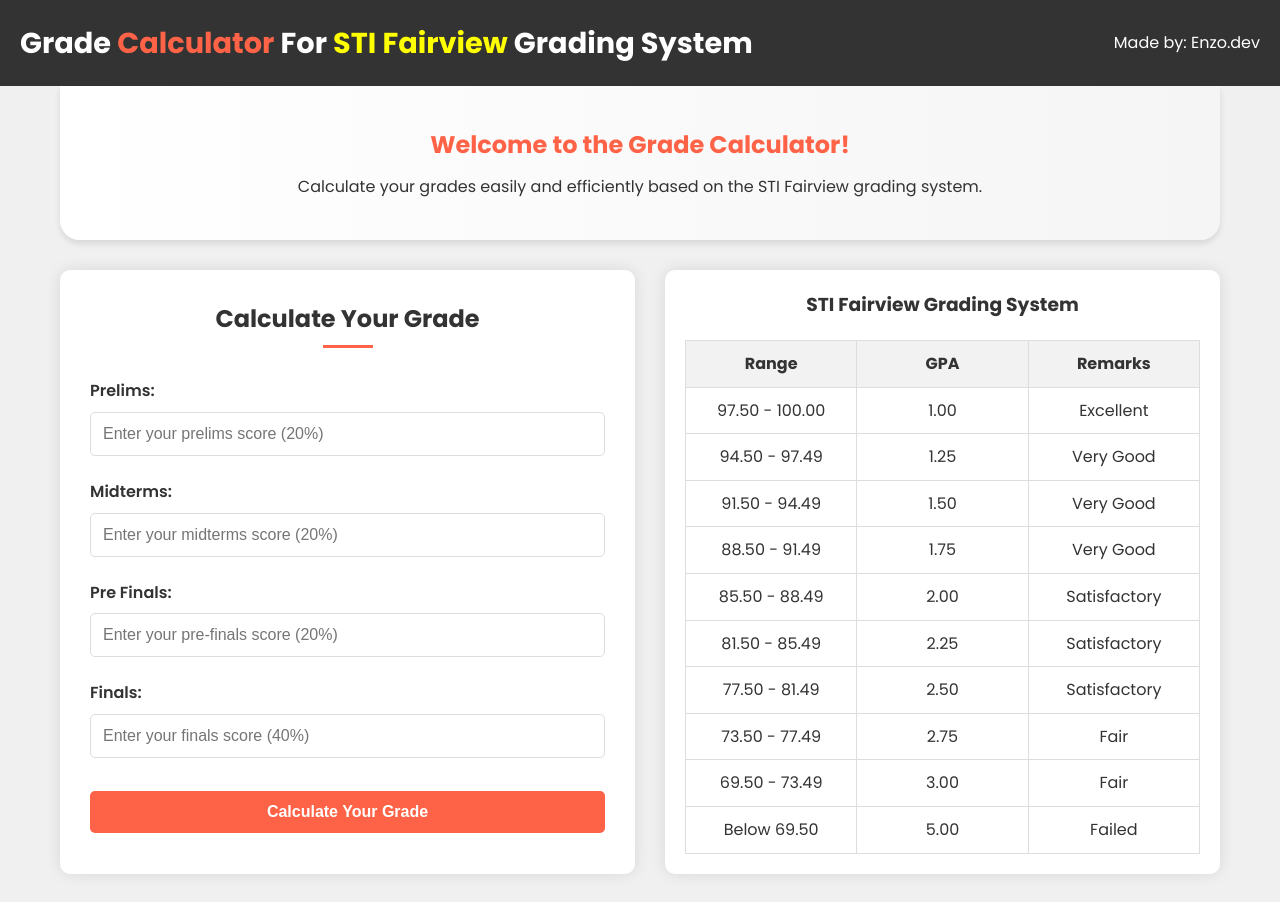
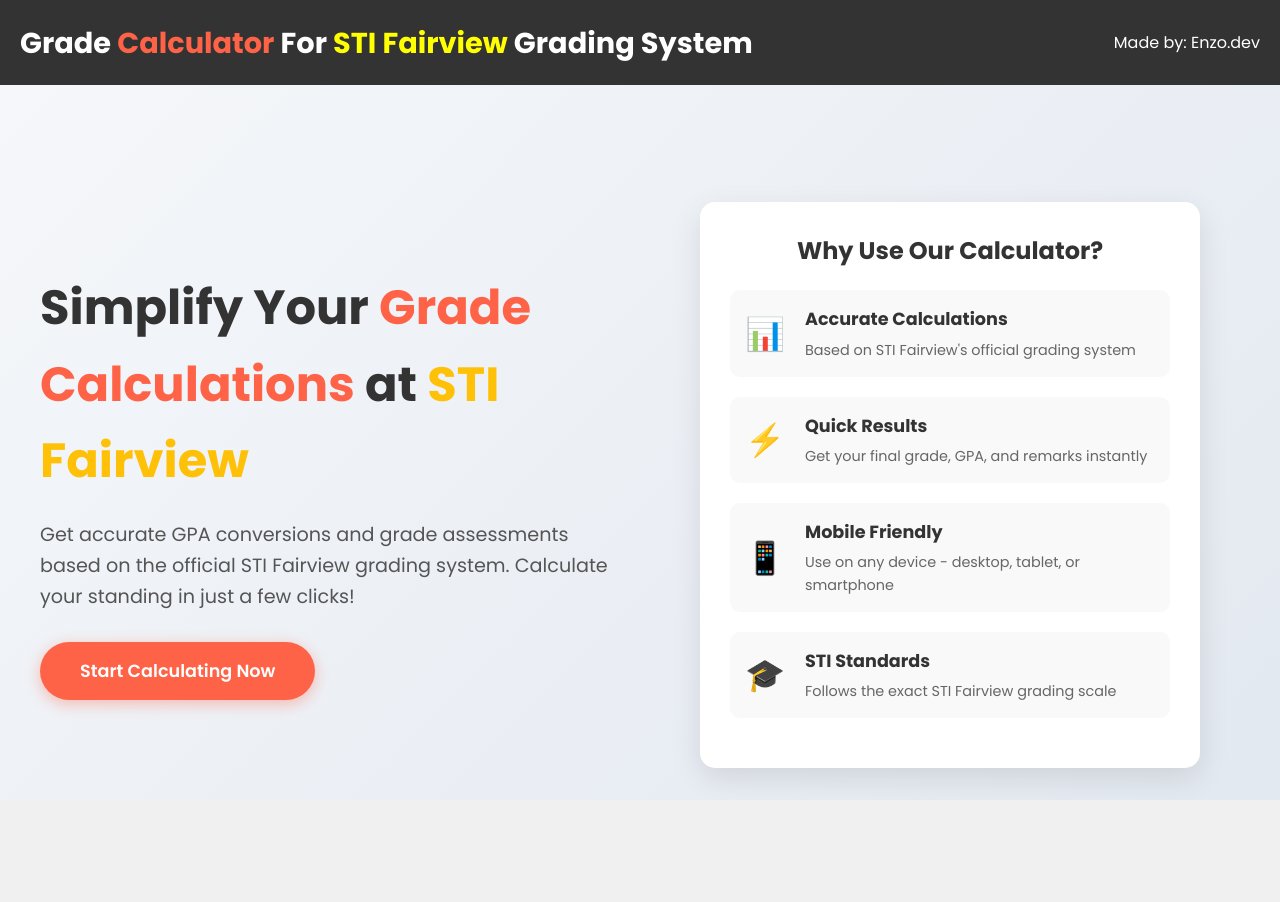
Before and after one commit to EnzoSoti/somethingnew, a plain HTML site: page index.html in a window 1280 px wide. After the commit the page ends 800 px from the top, so only its background shows below. Drawn offline with nearby package versions, Linux system fonts and the light colour scheme.

Commit message:
added a landing page

```diff
--- a/index.css
+++ b/index.css
@@ -79,7 +79,7 @@ nav h1 .fairview {
     box-shadow: 0 0 15px rgba(0, 0, 0, 0.1);
     padding: 30px;
     flex: 1;
-    min-width: 0; /* Prevents flex items from overflowing */
+    min-width: 0;
 }
 
 .grade-container h2 {
@@ -205,7 +205,7 @@ nav h1 .fairview {
     box-shadow: 0 0 15px rgba(0, 0, 0, 0.1);
     padding: 20px;
     flex: 1;
-    min-width: 0; /* Prevents flex items from overflowing */
+    min-width: 0;
 }
 
 .grading-system h3 {
@@ -217,7 +217,7 @@ nav h1 .fairview {
 .grading-table {
     width: 100%;
     border-collapse: collapse;
-    table-layout: fixed; /* Prevents table from overflowing */
+    table-layout: fixed;
 }
 
 .grading-table th, .grading-table td {
@@ -229,6 +229,22 @@ nav h1 .fairview {
 .grading-table th {
     background-color: #f2f2f2;
     font-weight: bold;
+}
+
+.back-link {
+    display: inline-block;
+    margin-top: 15px;
+    padding: 8px 20px;
+    background-color: #333;
+    color: white;
+    text-decoration: none;
+    border-radius: 5px;
+    font-weight: 500;
+    transition: background-color 0.3s ease;
+}
+
+.back-link:hover {
+    background-color: #555;
 }
 
 /* Improved Responsive Design */
--- a/index.html
+++ b/index.html
@@ -3,12 +3,12 @@
 <head>
     <meta charset="UTF-8">
     <meta name="viewport" content="width=device-width, initial-scale=1.0">
-    <title>Grade Calculator</title>
+    <title>STI Fairview Grade Calculator</title>
     <link rel="stylesheet" type="text/css" href="https://cdn.jsdelivr.net/npm/toastify-js/src/toastify.min.css">
     <link rel="stylesheet" href="https://fonts.googleapis.com/css2?family=Poppins:wght@300;400;500;600;700&display=swap">
     <link rel="stylesheet" href="./index.css">
-    <link rel="stylesheet" href="./grade.css">
     <link rel="icon" href="./My Logo.png">
+    <link rel="stylesheet" href="./landing.css">
 </head>
 <body>
     <nav>
@@ -17,104 +17,59 @@
     </nav>
 
     <main>
-        <div class="welcome-section">
-            <h2>Welcome to the Grade Calculator!</h2>
-            <p>Calculate your grades easily and efficiently based on the STI Fairview grading system.</p>
-        </div>
+        <section class="hero-section">
+            <div class="hero-container">
+                <div class="hero-content">
+                    <h1 class="hero-title">Simplify Your <span>Grade Calculations</span> at <span class="fairview">STI Fairview</span></h1>
+                    <p class="hero-description">Get accurate GPA conversions and grade assessments based on the official STI Fairview grading system. Calculate your standing in just a few clicks!</p>
+                    <a href="calculator.html" class="cta-button">Start Calculating Now</a>
+                </div>
 
-        <!-- Calculator section with side-by-side layout -->
-        <div class="calculator-section">
-            <div class="grade-container">
-                <h2>Calculate Your Grade</h2>
-                <form id="grade-form">
-                    <label for="prelims">Prelims:</label>
-                    <input type="number" id="prelims" name="prelims" placeholder="Enter your prelims score (20%)" min="0" max="100" required>
+                <div class="hero-image">
+                    <div class="card-container">
+                        <h2 class="card-title">Why Use Our Calculator?</h2>
 
-                    <label for="midterms">Midterms:</label>
-                    <input type="number" id="midterms" name="midterms" placeholder="Enter your midterms score (20%)" min="0" max="100" required>
+                        <div class="feature-item">
+                            <div class="feature-icon">📊</div>
+                            <div class="feature-text">
+                                <h3>Accurate Calculations</h3>
+                                <p>Based on STI Fairview's official grading system</p>
+                            </div>
+                        </div>
 
-                    <label for="prefinals">Pre Finals:</label>
-                    <input type="number" id="prefinals" name="prefinals" placeholder="Enter your pre-finals score (20%)" min="0" max="100" required>
+                        <div class="feature-item">
+                            <div class="feature-icon">⚡</div>
+                            <div class="feature-text">
+                                <h3>Quick Results</h3>
+                                <p>Get your final grade, GPA, and remarks instantly</p>
+                            </div>
+                        </div>
 
-                    <label for="finals">Finals:</label>
-                    <input type="number" id="finals" name="finals" placeholder="Enter your finals score (40%)" min="0" max="100" required>
+                        <div class="feature-item">
+                            <div class="feature-icon">📱</div>
+                            <div class="feature-text">
+                                <h3>Mobile Friendly</h3>
+                                <p>Use on any device - desktop, tablet, or smartphone</p>
+                            </div>
+                        </div>
 
-                    <button type="submit">Calculate Your Grade</button>
-                </form>
-                <div id="result"></div>
-            </div>
-
-            <div class="grading-system">
-                <h3>STI Fairview Grading System</h3>
-                <div class="table-container">
-                    <table class="grading-table">
-                        <thead>
-                            <tr>
-                                <th>Range</th>
-                                <th>GPA</th>
-                                <th>Remarks</th>
-                            </tr>
-                        </thead>
-                        <tbody>
-                            <tr>
-                                <td>97.50 - 100.00</td>
-                                <td>1.00</td>
-                                <td>Excellent</td>
-                            </tr>
-                            <tr>
-                                <td>94.50 - 97.49</td>
-                                <td>1.25</td>
-                                <td>Very Good</td>
-                            </tr>
-                            <tr>
-                                <td>91.50 - 94.49</td>
-                                <td>1.50</td>
-                                <td>Very Good</td>
-                            </tr>
-                            <tr>
-                                <td>88.50 - 91.49</td>
-                                <td>1.75</td>
-                                <td>Very Good</td>
-                            </tr>
-                            <tr>
-                                <td>85.50 - 88.49</td>
-                                <td>2.00</td>
-                                <td>Satisfactory</td>
-                            </tr>
-                            <tr>
-                                <td>81.50 - 85.49</td>
-                                <td>2.25</td>
-                                <td>Satisfactory</td>
-                            </tr>
-                            <tr>
-                                <td>77.50 - 81.49</td>
-                                <td>2.50</td>
-                                <td>Satisfactory</td>
-                            </tr>
-                            <tr>
-                                <td>73.50 - 77.49</td>
-                                <td>2.75</td>
-                                <td>Fair</td>
-                            </tr>
-                            <tr>
-                                <td>69.50 - 73.49</td>
-                                <td>3.00</td>
-                                <td>Fair</td>
-                            </tr>
-                            <tr>
-                                <td>Below 69.50</td>
-                                <td>5.00</td>
-                                <td>Failed</td>
-                            </tr>
-                        </tbody>
-                    </table>
+                        <div class="feature-item">
+                            <div class="feature-icon">🎓</div>
+                            <div class="feature-text">
+                                <h3>STI Standards</h3>
+                                <p>Follows the exact STI Fairview grading scale</p>
+                            </div>
+                        </div>
+                    </div>
                 </div>
             </div>
-        </div>
+        </section>
     </main>
 
+    <footer>
+        <p>&copy; 2025 STI Fairview Grade Calculator | Made by Enzo.dev</p>
+    </footer>
+
     <script type="text/javascript" src="https://cdn.jsdelivr.net/npm/toastify-js"></script>
-    <script src="./script.js"></script>
-    <script src="./script.js"></script>
 </body>
 </html>
--- /dev/null
+++ b/landing.css
@@ -0,0 +1,208 @@
+body, html {
+    margin: 0;
+    padding: 0;
+    height: 100%;
+    overflow-x: hidden;
+}
+
+main {
+    margin: 0 !important;
+    padding: 0 !important;
+    max-width: none !important;
+    width: 100%;
+}
+
+.hero-section {
+    height: 100vh;
+    width: 100%;
+    display: flex;
+    align-items: center;
+    background: linear-gradient(135deg, #f5f7fa 0%, #e2e8f0 100%);
+    padding: 0;
+    margin-top: -1px; /* Fix potential gap */
+}
+
+.hero-container {
+    display: flex;
+    justify-content: space-between;
+    align-items: center;
+    width: 100%;
+    max-width: 1400px;
+    margin: 0 auto;
+    padding: 0 40px;
+}
+
+.hero-content {
+    flex: 1;
+    padding-right: 40px;
+}
+
+.hero-image {
+    flex: 1;
+    display: flex;
+    justify-content: center;
+    align-items: center;
+}
+
+.hero-title {
+    font-size: 3rem;
+    margin-bottom: 20px;
+    color: #333;
+}
+
+.hero-title span {
+    color: #ff6347;
+}
+
+.hero-title .fairview {
+    color: #ffc107;
+}
+
+.hero-description {
+    font-size: 1.2rem;
+    margin-bottom: 30px;
+    color: #555;
+    line-height: 1.6;
+}
+
+.cta-button {
+    display: inline-block;
+    padding: 15px 40px;
+    font-size: 1.1rem;
+    font-weight: 600;
+    background-color: #ff6347;
+    color: white;
+    border: none;
+    border-radius: 50px;
+    cursor: pointer;
+    transition: all 0.3s ease;
+    box-shadow: 0 4px 15px rgba(255, 99, 71, 0.4);
+    text-decoration: none;
+}
+
+.cta-button:hover {
+    background-color: #e74c3c;
+    transform: translateY(-3px);
+    box-shadow: 0 7px 20px rgba(255, 99, 71, 0.5);
+}
+
+.card-container {
+    background-color: white;
+    border-radius: 15px;
+    box-shadow: 0 10px 30px rgba(0, 0, 0, 0.1);
+    padding: 30px;
+    width: 100%;
+    max-width: 500px;
+}
+
+.card-title {
+    text-align: center;
+    font-size: 1.5rem;
+    color: #333;
+    margin-bottom: 20px;
+}
+
+.feature-item {
+    display: flex;
+    align-items: center;
+    margin-bottom: 20px;
+    padding: 15px;
+    background-color: #f9f9f9;
+    border-radius: 10px;
+    transition: transform 0.3s ease;
+}
+
+.feature-item:hover {
+    transform: translateY(-5px);
+    box-shadow: 0 5px 15px rgba(0, 0, 0, 0.05);
+}
+
+.feature-icon {
+    font-size: 2rem;
+    color: #ff6347;
+    margin-right: 20px;
+    min-width: 40px;
+    text-align: center;
+}
+
+.feature-text h3 {
+    font-size: 1.1rem;
+    margin-bottom: 5px;
+    color: #333;
+}
+
+.feature-text p {
+    font-size: 0.9rem;
+    color: #666;
+    margin: 0;
+}
+
+footer {
+    background-color: #333;
+    color: white;
+    text-align: center;
+    padding: 20px;
+    width: 100%;
+}
+
+@media (max-width: 992px) {
+    .hero-container {
+        flex-direction: column;
+        text-align: center;
+        padding: 20px;
+    }
+
+    .hero-content {
+        padding-right: 0;
+        margin-bottom: 40px;
+    }
+
+    .hero-title {
+        font-size: 2.5rem;
+    }
+
+    .hero-section {
+        height: auto;
+        min-height: 100vh;
+        padding: 80px 0;
+    }
+}
+
+@media (max-width: 768px) {
+    .hero-title {
+        font-size: 2rem;
+    }
+
+    .hero-description {
+        font-size: 1rem;
+    }
+
+    .cta-button {
+        padding: 12px 30px;
+        font-size: 1rem;
+    }
+
+    .card-container {
+        padding: 20px;
+    }
+}
+
+@media (max-width: 480px) {
+    .hero-title {
+        font-size: 1.8rem;
+    }
+
+    .feature-item {
+        flex-direction: column;
+        text-align: center;
+    }
+
+    .feature-icon {
+        margin-right: 0;
+        margin-bottom: 10px;
+    }
+
+    .hero-container {
+        padding: 15px;
+    }
+}
```
Also changed, not shown: calculator.html (added, +120 -0 lines).
